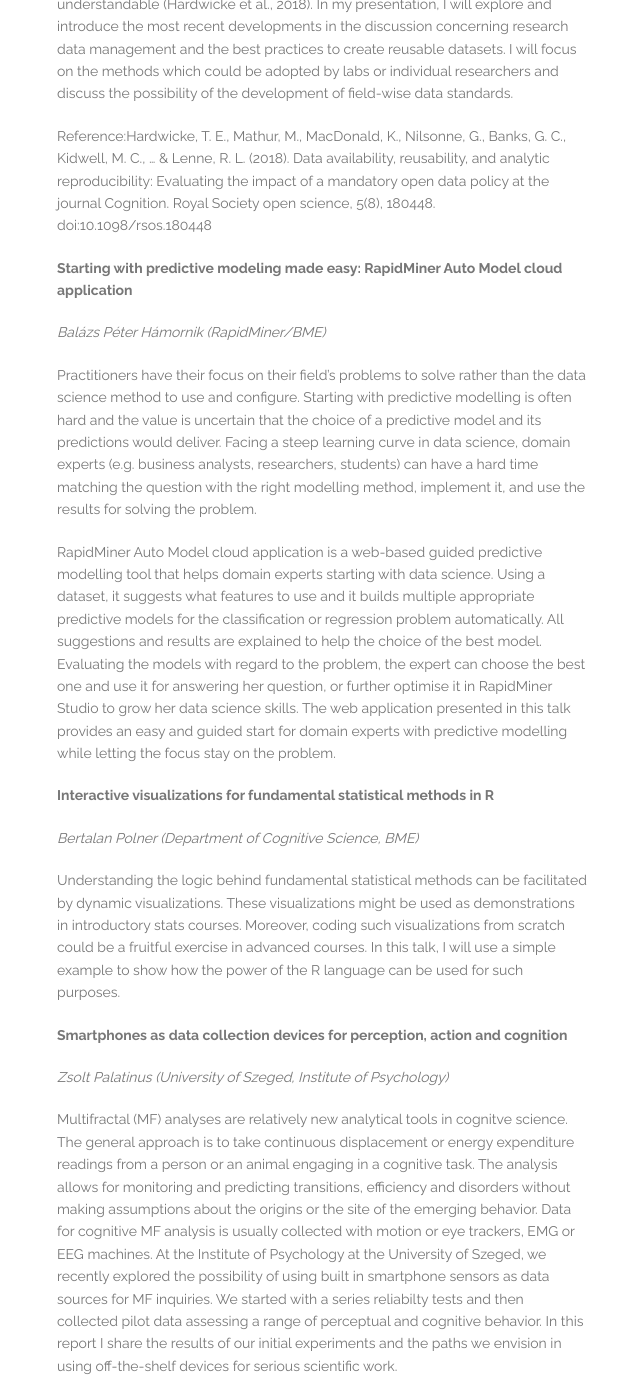
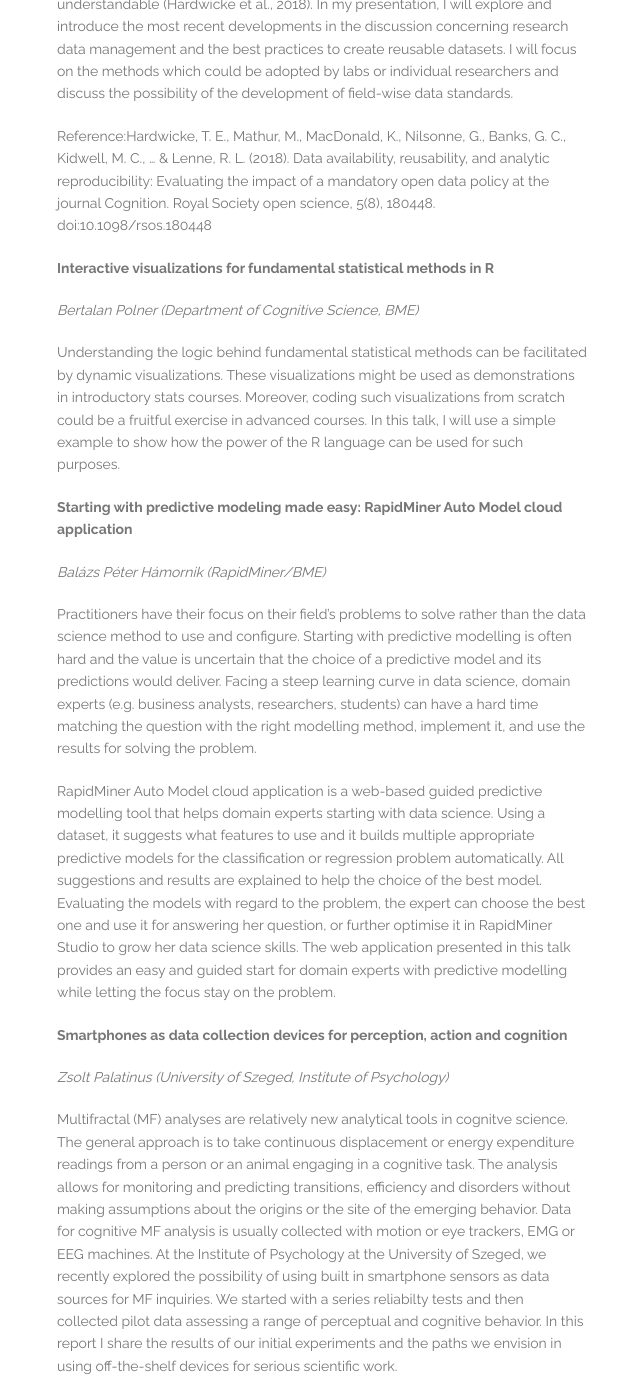
Before and after one commit to cogstat/cogstat_website, a Jekyll site: the page built from best_practices_symposium/program.md, in a window 1280 px wide and 1400 px high, scrolled down 4823 px. Shown: the whole window, without its empty margins (38-678 px from the left). Built offline with Jekyll 4.4.1, drawn with Linux system fonts in a browser that asks for light colours; some of the changed text lies outside the part shown.

```diff
--- a/best_practices_symposium/program.md
+++ b/best_practices_symposium/program.md
@@ -54,13 +54,13 @@ _Márton Kovács (Institute of Psychology, ELTE Eötvös Loránd University, Bud
 
 #### Software solutions
 
+__Interactive visualizations for fundamental statistical methods in R__
+
+_Bertalan Polner (Department of Cognitive Science, BME)_
+
 __Starting with predictive modeling made easy: RapidMiner Auto Model cloud application__
 
 _Balázs Péter Hámornik (RapidMiner/BME)_
-
-__Interactive visualizations for fundamental statistical methods in R__
-
-_Bertalan Polner (Department of Cognitive Science, BME)_
 
 #### Specific procedures
 
```
Also changed, not shown: other parts of best_practices_symposium/program.md (+6 -6 lines).
